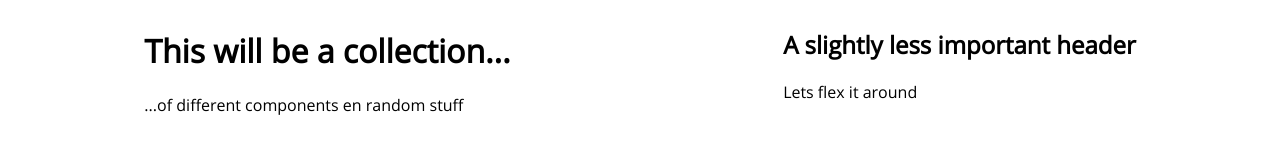
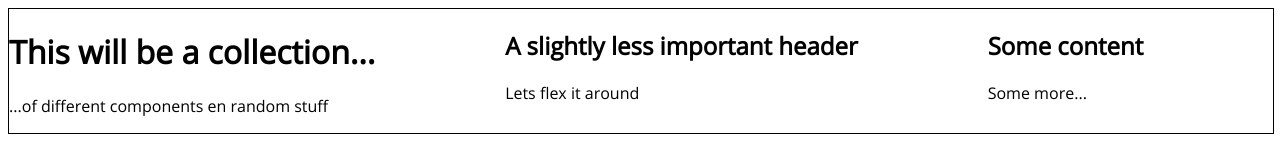
Before and after one commit to skarjan/playground-js-html-css, a plain HTML site: page emmet/index.html in a window 1280 px wide. Drawn offline with Linux system fonts and the light colour scheme.

Commit message:
Update
Title

```diff
--- a/emmet/index.html
+++ b/emmet/index.html
@@ -24,6 +24,12 @@
       <p>Lets flex it around</p>
     </header>
   </div>
+  <div class="flx-item">
+    <header class="heading">
+      <h2>Some content</h2>
+      <p>Some more...</p>
+    </header>
+  </div>
 </div>
 
   <script src="main.js"></script>
--- a/emmet/style.css
+++ b/emmet/style.css
@@ -8,7 +8,7 @@
 
 @font-face {
   font-family: 'Open Sans';
-  src: url(OpenSans-Regular.ttf);
+  src: url(fonts/OpenSans-Regular.ttf);
 }
 
 /* * {
@@ -20,18 +20,16 @@ html {
 }
 
 .flx-row {
+  border: 1px solid black;
   display: flex;
   margin: 0 auto;
   /* align-items: center; */
 }
 
 .flx-row>.flx-item {
-  margin: 0 auto;
+  flex-grow: 1;
 }
 
-.flx-item {
-
-}
 
 @media only screen and (min-width: 1201px) {
   .flx-row {
```
Also changed, not shown: emmet/fonts/OpenSans-Bold.ttf (renamed from emmet/OpenSans-Bold.ttf), emmet/fonts/OpenSans-BoldItalic.ttf (renamed from emmet/OpenSans-BoldItalic.ttf), emmet/fonts/OpenSans-ExtraBold.ttf (renamed from emmet/OpenSans-ExtraBold.ttf), emmet/fonts/OpenSans-ExtraBoldItalic.ttf (renamed from emmet/OpenSans-ExtraBoldItalic.ttf), emmet/fonts/OpenSans-Italic.ttf (renamed from emmet/OpenSans-Italic.ttf), emmet/fonts/OpenSans-Light.ttf (renamed from emmet/OpenSans-Light.ttf), emmet/fonts/OpenSans-LightItalic.ttf (renamed from emmet/OpenSans-LightItalic.ttf), emmet/fonts/OpenSans-Regular.ttf (renamed from emmet/OpenSans-Regular.ttf), emmet/fonts/OpenSans-SemiBold.ttf (renamed from emmet/OpenSans-SemiBold.ttf), emmet/fonts/OpenSans-SemiBoldItalic.ttf (renamed from emmet/OpenSans-SemiBoldItalic.ttf).
